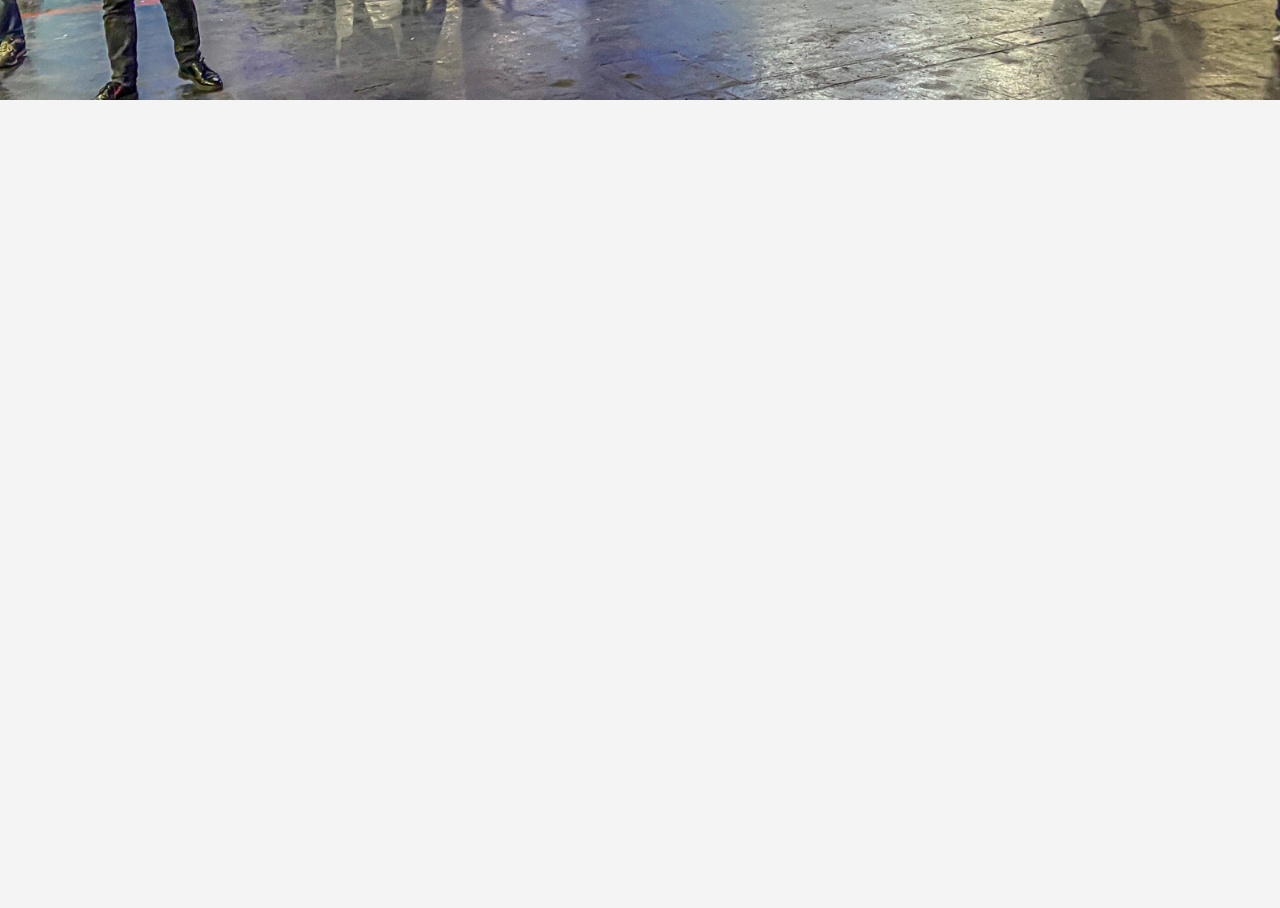
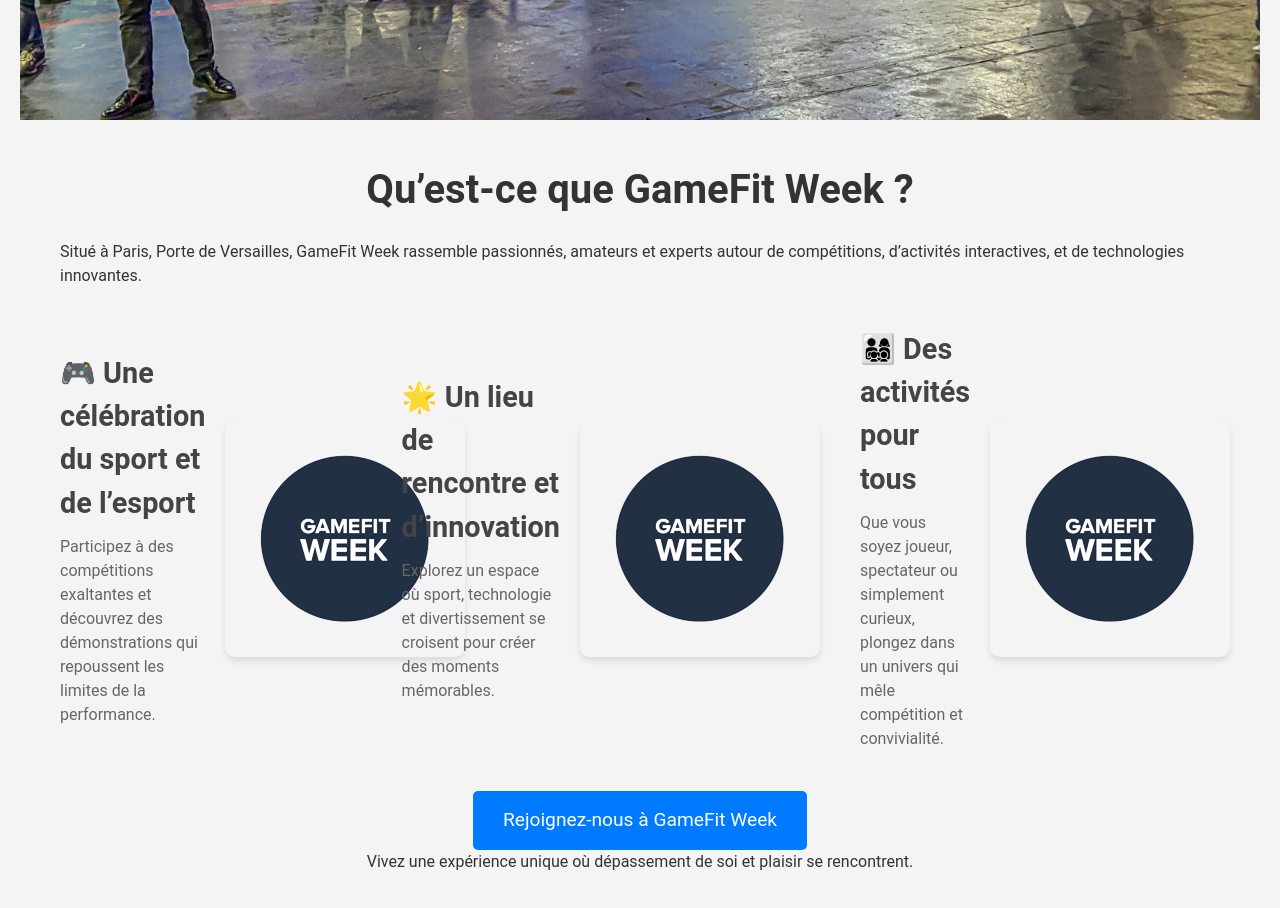
Before and after one commit to BornetFloryan/GameFit-Week, a Vue app: page / in a window 1280 px wide. Shown: the part 700-1608 px from the top of the page. Before the commit the page ends 800 px from the top, so only its background shows below. Built offline with nearby package versions, Linux system fonts and the light colour scheme.

Commit message:
Début modif page d'accueil + ajout diffusion twitch

```diff
--- a/src/components/CarouselAccueil.vue
+++ b/src/components/CarouselAccueil.vue
@@ -1,5 +1,11 @@
 <template>
   <div :style="carouselBackground" class="container-carousel">
+    <div class="carousel-items" v-if="slides.length > 0">
+      <h1>Bienvenue à <span>GameFit Week</span></h1>
+      <p class="subtitle">
+        L’événement incontournable qui fusionne sport et esport dans une expérience inédite et immersive.
+      </p>
+    </div>
     <div class="carousel-items" v-if="slides.length > 0">
       <h1>{{ slides[currentIndex].title }}</h1>
       <p>{{ slides[currentIndex].text }}</p>
@@ -65,7 +71,6 @@
 </script>
 
 <style scoped>
-
 .container-carousel {
   display: flex;
   justify-content: center;
@@ -85,6 +90,21 @@
   background-color: rgba(0, 0, 0, 0.5);
   padding: 10px 70px;
   border-radius: 5px;
+}
+
+.carousel-items h1 {
+  font-size: 3rem;
+  margin-bottom: 20px;
+}
+
+.carousel-items h1 span {
+  color: #00afea;
+}
+
+.carousel-items .subtitle {
+  font-size: 1.2rem;
+  font-style: italic;
+  margin-bottom: 40px;
 }
 
 .carousel-items .router-link {
@@ -107,5 +127,4 @@
   font-size: 20px;
   cursor: pointer;
 }
-
 </style>
--- a/src/components/NavBar.vue
+++ b/src/components/NavBar.vue
@@ -15,8 +15,7 @@
           <ul v-show="showServicesDropdown" class="dropdown">
             <router-link :to="{ name: 'services' }">
               <li @click="setSelectService('dedication')" class="link">Dédicaces</li>
-              <li @click="setSelectService('service2')" class="link">Service 2</li>
-              <li @click="setSelectService('service3')" class="link">Service 3</li>
+              <li @click="setSelectService('stream')" class="link">Diffusion</li>
             </router-link>
           </ul>
         </li>
--- /dev/null
+++ b/src/components/StreamView.vue
@@ -0,0 +1,48 @@
+<template>
+  <div class="twitch-stream-container">
+    <NavView />
+    <div class="iframe-container">
+      <iframe
+          src="https://player.twitch.tv/?channel=otplol_&parent=localhost&parent=127.0.0.1"
+          allowfullscreen
+          frameborder="0">
+      </iframe>
+    </div>
+  </div>
+</template>
+
+<script>
+import NavView from "@/components/NavBar.vue";
+
+export default {
+  name: 'StreamView',
+  components: { NavView },
+};
+</script>
+
+<style scoped>
+.twitch-stream-container {
+  display: flex;
+  flex-direction: column;
+  align-items: center;
+  justify-content: center;
+  height: calc(100vh - 84px); /* Subtract the height of the navigation bar */
+  overflow: hidden;
+}
+
+.iframe-container {
+  position: relative;
+  width: 100%;
+  height: 100%;
+  overflow: hidden;
+}
+
+.iframe-container iframe {
+  position: absolute;
+  top: 0;
+  left: 0;
+  width: 100%;
+  height: 100%;
+  border: none;
+}
+</style>
--- a/src/datasource/controller/ticketing.controller.js
+++ b/src/datasource/controller/ticketing.controller.js
@@ -1,6 +1,6 @@
 import {tickets, ticketsAnimationCategories, ticketsAgeCategories, customersAccounts} from '../data'
 import LoginController from './login.controller'
-import {v4 as uuidv4} from "uuid";
+import { v4 as uuidv4} from "uuid";
 
 /* controllers: les fonctions ci-dessous doivent mimer ce que renvoie l'API en fonction des requêtes possibles.
 
@@ -35,6 +35,7 @@
 }
 
 function addTickets(formData) {
+
     let customer = customersAccounts.find(customer => customer.email === formData.email);
 
     if (customer === undefined) {
@@ -52,9 +53,16 @@
 
     let addedTickets = [];
     for (let i = 0; i < formData.ticketCount; i++) {
-        let _idTicket = tickets.length ? parseInt(tickets[tickets.length - 1]._id) + 1 : 0;
+
+        let _idTicket = tickets.length ? parseInt((tickets[tickets.length - 1]._id) % 10) + 1 : 0;
+        let _id = (parseInt(Date.now() / 1000)).toString() + customer._id.toString() + formData._idTicketAnimationCategories.toString()
+        + formData._idTicketAgeCategories.toString() + (_idTicket + i).toString();
+
+        console.log(_id);
+        console.log(parseInt(_id));
+
         let ticket = {
-            _id: _idTicket + i,
+            _id: parseInt(_id),
             date: formData.date,
             time: formData.time,
             _idCustomer: customer._id,
@@ -64,6 +72,7 @@
         };
         addedTickets.push(ticket);
     }
+    console.log(addedTickets);
     return { error: 0, status: 201, data: addedTickets };
 }
 
--- a/src/views/AccueilView.vue
+++ b/src/views/AccueilView.vue
@@ -1,17 +1,152 @@
 <template>
-  <div>
+  <div class="gamefit-intro">
     <NavView />
     <CarouselAccueil />
+    <div class="intro-content">
+      <section class="what-is-gamefit">
+        <h2>Qu’est-ce que <span>GameFit Week</span> ?</h2>
+        <p>
+          Situé à Paris, Porte de Versailles, GameFit Week rassemble passionnés, amateurs et experts autour de compétitions, d’activités interactives, et de technologies innovantes.
+        </p>
+        <div class="key-points">
+          <div class="key-point">
+            <div class="text">
+              <h3>🎮 Une célébration du sport et de l’esport</h3>
+              <p>
+                Participez à des compétitions exaltantes et découvrez des démonstrations qui repoussent les limites de la performance.
+              </p>
+            </div>
+            <img src="@/assets/img/logo.png" alt="Sport et Esport">
+          </div>
+          <div class="key-point reverse">
+            <img src="@/assets/img/logo.png" alt="Innovation">
+            <div class="text">
+              <h3>🌟 Un lieu de rencontre et d’innovation</h3>
+              <p>
+                Explorez un espace où sport, technologie et divertissement se croisent pour créer des moments mémorables.
+              </p>
+            </div>
+          </div>
+          <div class="key-point">
+            <div class="text">
+              <h3>👨‍👩‍👧‍👦 Des activités pour tous</h3>
+              <p>
+                Que vous soyez joueur, spectateur ou simplement curieux, plongez dans un univers qui mêle compétition et convivialité.
+              </p>
+            </div>
+            <img src="@/assets/img/logo.png" alt="Activités pour tous">
+          </div>
+        </div>
+      </section>
+      <div class="cta">
+        <router-link to="/billetterie" class="cta-button">Rejoignez-nous à GameFit Week</router-link>
+        <p>Vivez une expérience unique où dépassement de soi et plaisir se rencontrent.</p>
+      </div>
+    </div>
   </div>
 </template>
 
 <script>
-import NavView from '@/components/NavBar.vue';
+import NavView from "@/components/NavBar.vue";
 import CarouselAccueil from "@/components/CarouselAccueil.vue";
 
 export default {
-  name: 'AccueilView',
-  components: {NavView, CarouselAccueil},
-  props: {titles: Array},
-  };
+  name: 'GameFitIntro',
+  components: {CarouselAccueil, NavView},
+};
 </script>
+
+<style scoped>
+.gamefit-intro {
+  padding: 20px;
+}
+
+.intro-content {
+  max-width: 1200px;
+  margin: 0 auto;
+  padding: 40px 20px;
+}
+
+.what-is-gamefit h2 {
+  text-align: center;
+  font-size: 2.5rem;
+  color: #333;
+  margin-bottom: 20px;
+}
+
+.key-points {
+  display: grid;
+  grid-template-columns: repeat(auto-fit, minmax(300px, 1fr)); /* Responsive grid */
+  gap: 40px;
+  margin-top: 40px;
+}
+
+.key-point {
+  display: flex;
+  align-items: center;
+  gap: 20px;
+}
+
+.key-point.reverse {
+  flex-direction: row-reverse; /* Inverse pour alterner gauche/droite */
+}
+
+.key-point img {
+  width: 100%;
+  max-width: 300px;
+  height: auto;
+  border-radius: 10px;
+  box-shadow: 0 4px 6px rgba(0, 0, 0, 0.1);
+  transition: transform 0.3s ease;
+}
+
+.key-point img:hover {
+  transform: scale(1.05);
+}
+
+.key-point .text {
+  flex: 1;
+  text-align: left;
+}
+
+.key-point h3 {
+  font-size: 1.8rem;
+  color: #444;
+  margin-bottom: 10px;
+}
+
+.key-point p {
+  font-size: 1rem;
+  color: #666;
+}
+
+.cta {
+  text-align: center;
+  margin-top: 40px;
+}
+
+.cta-button {
+  display: inline-block;
+  background-color: #007BFF;
+  color: white;
+  padding: 15px 30px;
+  font-size: 1.2rem;
+  border-radius: 5px;
+  text-decoration: none;
+  transition: background-color 0.3s ease;
+}
+
+.cta-button:hover {
+  background-color: #0056b3;
+}
+
+@media (max-width: 768px) {
+  .key-point {
+    flex-direction: column; /* Stack on smaller screens */
+  }
+
+  .key-point img {
+    max-width: 100%;
+  }
+}
+</style>
--- a/src/views/ServicesView.vue
+++ b/src/views/ServicesView.vue
@@ -3,6 +3,9 @@
     <NavView />
     <div v-if="selectedService === 'dedication'">
       <DedicationView />
+    </div>
+    <div v-if="selectedService === 'stream'">
+      <StreamView />
     </div>
   </div>
 </template>
@@ -10,11 +13,12 @@
 <script>
 import NavView from '@/components/NavBar.vue';
 import DedicationView from '@/components/Dedication.vue';
+import StreamView from "@/components/StreamView.vue";
 import { mapState } from 'vuex';
 
 export default {
   name: 'ServicesView',
-  components: { NavView, DedicationView },
+  components: { NavView, DedicationView, StreamView },
   computed: {
     ...mapState('service', ['selectedService'])
   },
```
